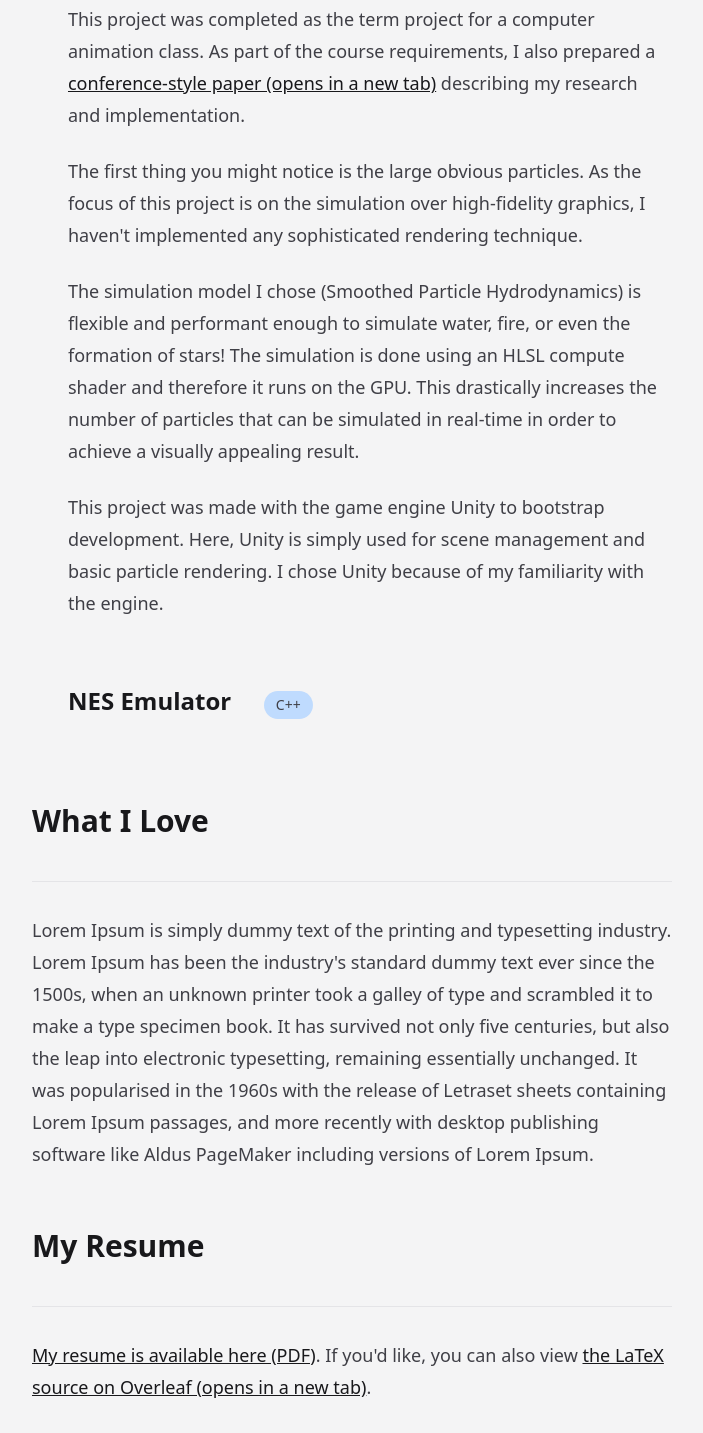
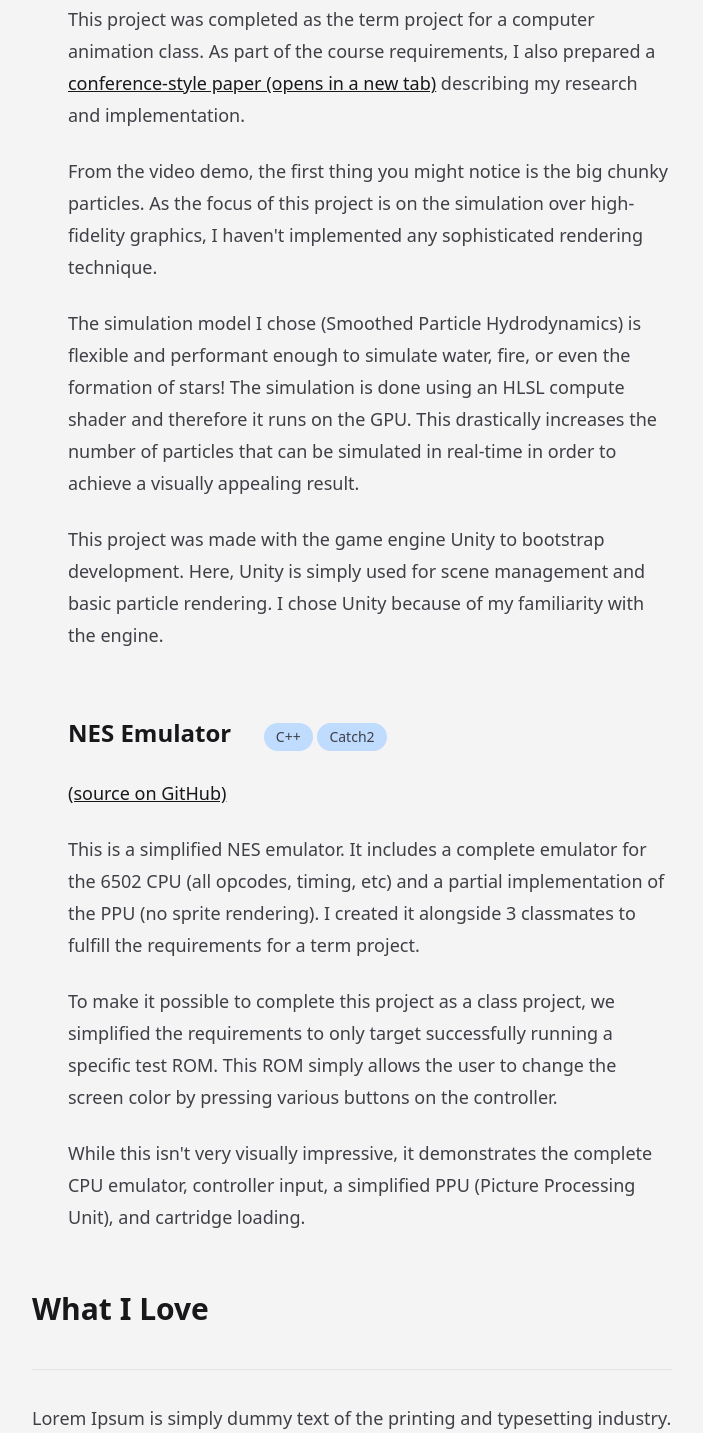
Before and after one commit to abookout/site, a website: page index.html in a window 1280 px wide. Shown: the part 1078-2511 px from the top of the page, without its empty margins (288-991 px from the left). Drawn offline with Linux system fonts and the light colour scheme.

Commit message:
Adding some more content

```diff
--- a/index.html
+++ b/index.html
@@ -87,10 +87,10 @@
             describing my research and implementation.
           </p>
           <p>
-            The first thing you might notice is the large obvious particles. As
-            the focus of this project is on the simulation over high-fidelity
-            graphics, I haven't implemented any sophisticated rendering
-            technique.
+            From the video demo, the first thing you might notice is the big
+            chunky particles. As the focus of this project is on the simulation
+            over high-fidelity graphics, I haven't implemented any sophisticated
+            rendering technique.
           </p>
           <p>
             The simulation model I chose (Smoothed Particle Hydrodynamics) is
@@ -112,7 +112,31 @@
           <h3 class="inline-block">NES Emulator</h3>
           <ul class="inline-block">
             <li class="badge">C++</li>
+            <li class="badge">Catch2</li>
           </ul>
+          <p class="mt-0">
+            <a target="_blank" href="https://github.com/brennanmcmicking/nesemu"
+              >(source on GitHub)</a
+            >
+          </p>
+          <p>
+            This is a simplified NES emulator. It includes a complete emulator
+            for the 6502 CPU (all opcodes, timing, etc) and a partial
+            implementation of the PPU (no sprite rendering). I created it
+            alongside 3 classmates to fulfill the requirements for a term
+            project.
+          </p>
+          <p>
+            To make it possible to complete this project as a class project, we
+            simplified the requirements to only target successfully running a
+            specific test ROM. This ROM simply allows the user to change the
+            screen color by pressing various buttons on the controller.
+          </p>
+          <p>
+            While this isn't very visually impressive, it demonstrates the
+            complete CPU emulator, controller input, a simplified PPU (Picture
+            Processing Unit), and cartridge loading.
+          </p>
         </li>
       </ul>
 
@@ -145,9 +169,6 @@
         This website is a single page of HTML with Tailwind for styling. It
         doesn't use Webpack or any other build tools. It was made with minor
         help from GitHub Copilot, though it wasn't very useful.
-        <!-- CD is done using Cloudflare Pages, which is where this site is hosted. My usual CI/CD
-        pipeline uses GitHub Actions, but Cloudflare had the functionality, so I
-        went with that instead. -->
       </p>
       <p>
         I chose vanilla HTML over demonstrating my knowledge of React because it
```
